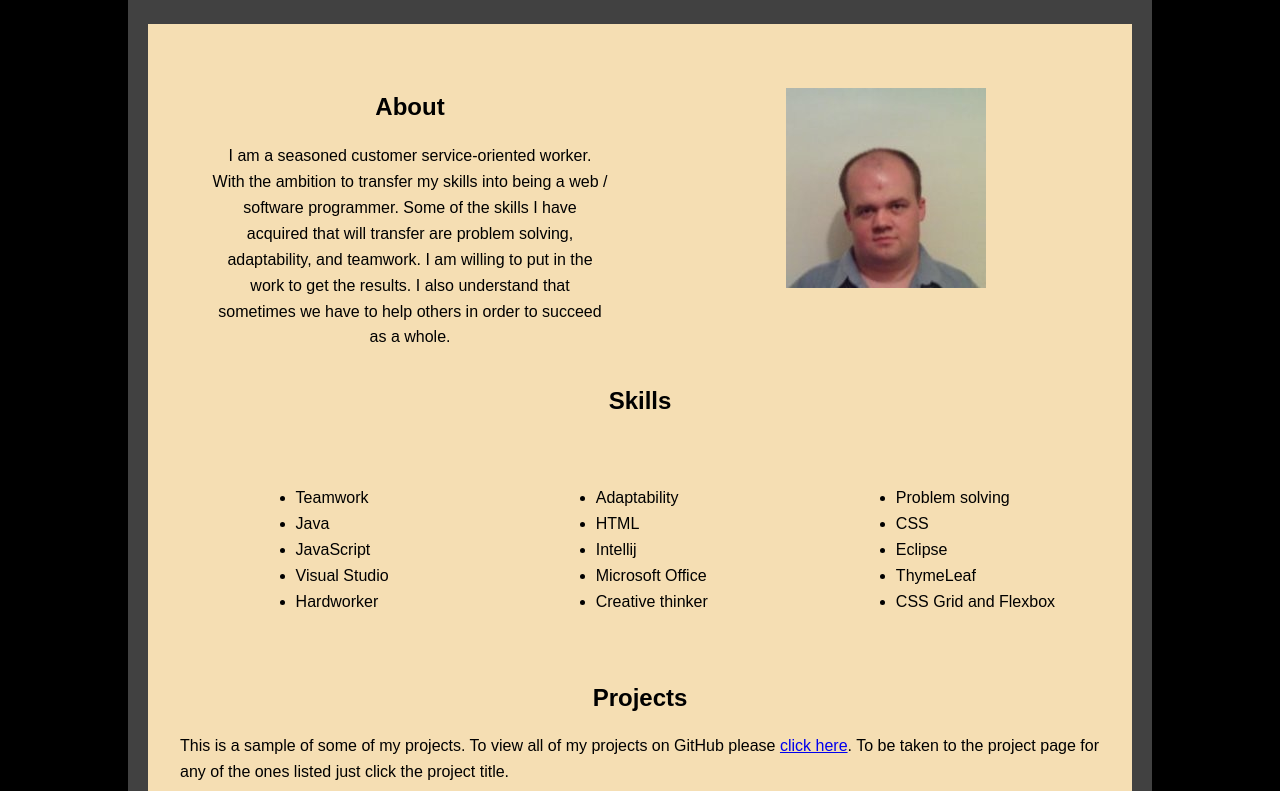
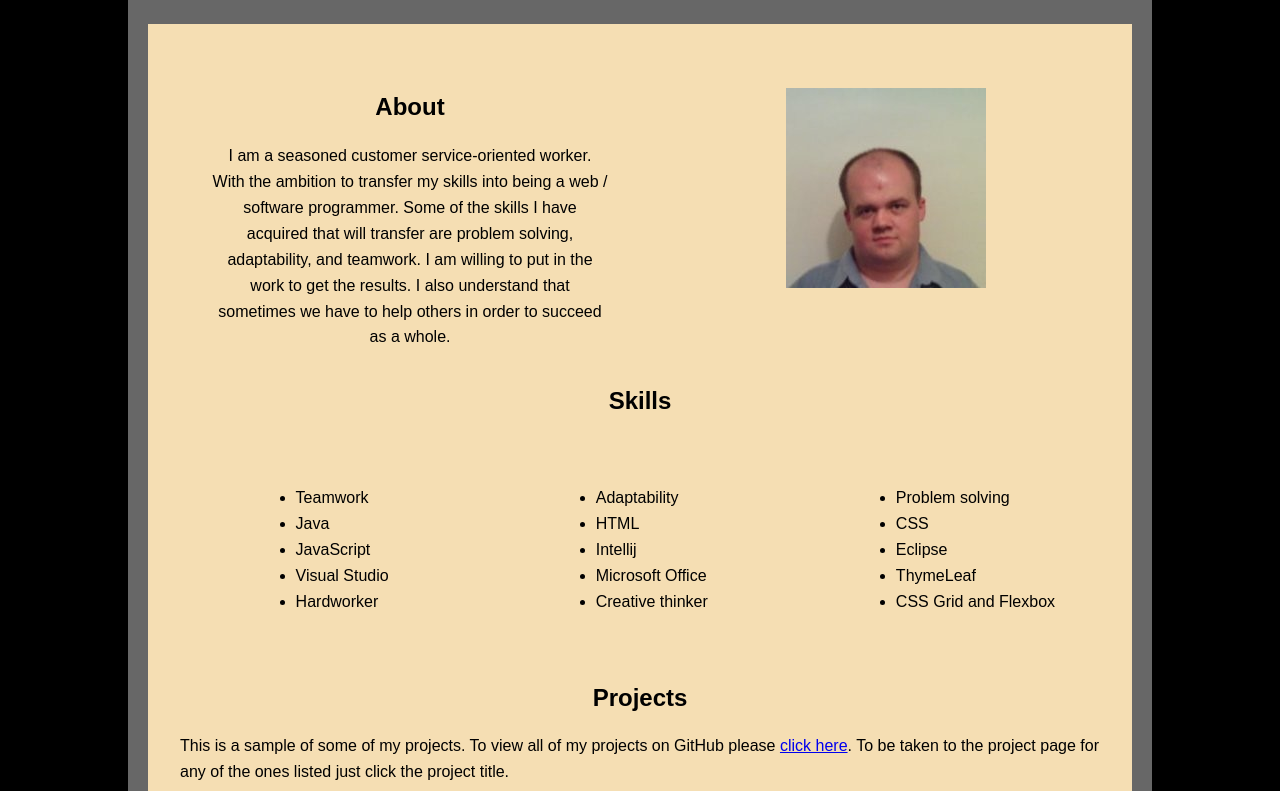
Before and after one commit to nbillhardt/nbillhardt.github.io, a website built with Parcel: page index.html in a window 1280 px wide. Shown: the part 215-1006 px from the top of the page. Built offline with nearby package versions, Linux system fonts and the light colour scheme.

Commit message:
fixed gray landing page color

```diff
--- a/style.css
+++ b/style.css
@@ -130,7 +130,7 @@ header h2{
 }
 
 .landingPage {
-    background-color: rgba(169, 169, 169, 0.384);
+    background-color: rgba(169, 169, 169, 0.61);
     border-radius: 8px;
     margin: auto;
     padding: 20px;
```
